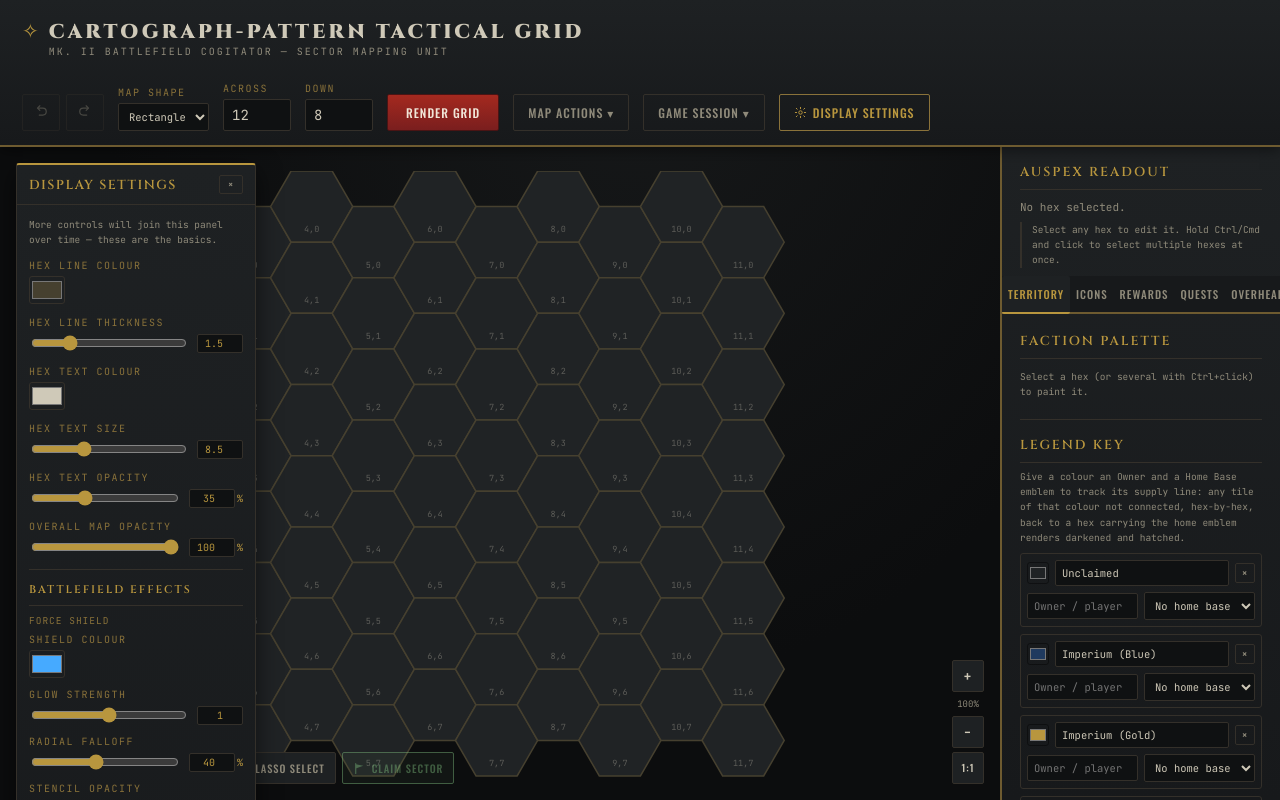
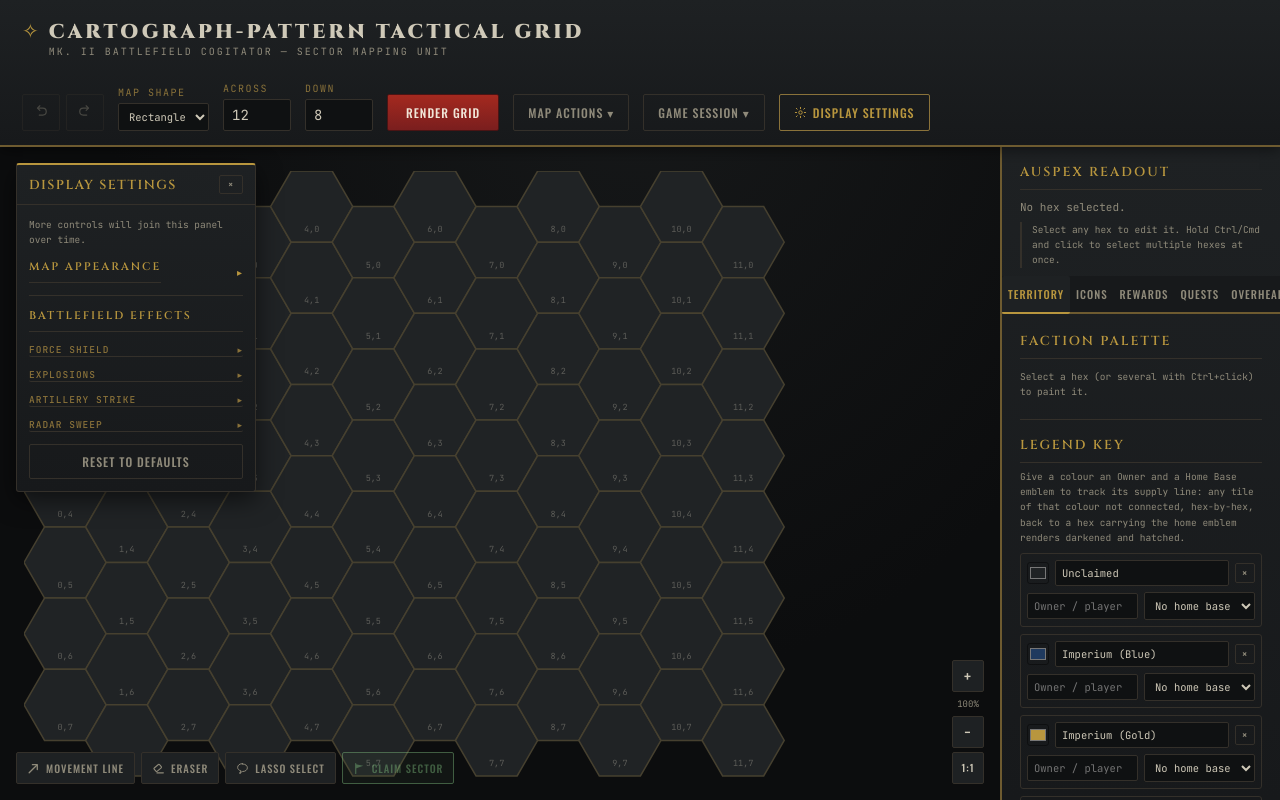
Before and after one commit to carnifex38/hex-campaign-map, a React (Vite) app: page / in a window 1280 px wide. Both pictures are taken after a click on the button "DISPLAY SETTINGS". Built offline with nearby package versions, Linux system fonts and the light colour scheme.

Commit message:
Added radar sweep and cleaned up Display settings

```diff
--- a/src/components/map/DisplaySettingsPanel.jsx
+++ b/src/components/map/DisplaySettingsPanel.jsx
@@ -1,4 +1,4 @@
-import React from 'react';
+import React, { useState } from 'react';
 import { useMapState, useMapActions } from '../../state/MapContext.jsx';
 
 const numberInputStyle = {
@@ -24,8 +24,11 @@ const numberInputStyle = {
 export default function DisplaySettingsPanel() {
   const state = useMapState();
   const actions = useMapActions();
+  const [openSections, setOpenSections] = useState({});
 
   if (!state.displaySettingsOpen) return null;
+
+  const toggleSection = (key) => setOpenSections((o) => ({ ...o, [key]: !o[key] }));
 
   const row = (label, control) => (
     <div className="field" style={{ gap: 4 }}>
@@ -77,6 +80,54 @@ export default function DisplaySettingsPanel() {
     );
   };
 
+  // A group of controls collapsed behind its own clickable header — the
+  // panel keeps growing as new settings/effects get GM-tunable knobs,
+  // and showing everything at once (most of which the GM isn't touching
+  // in any given session) is what made it too long. Collapsed by
+  // default; which ones are open is purely local UI state
+  // (openSections above), not worth persisting. `variant: 'title'` is
+  // for a top-level group (Map Appearance, Battlefield Effects — bigger
+  // text, no bottom border since it isn't nested under anything);
+  // plain/'sub' is for one effect's controls nested inside a 'title'
+  // group (smaller, dimmer, underlined to separate it from its
+  // siblings).
+  const section = (key, label, content, variant = 'sub') => {
+    const isOpen = !!openSections[key];
+    const isTitle = variant === 'title';
+    return (
+      <div style={isTitle ? undefined : { marginTop: 10 }}>
+        <button
+          onClick={() => toggleSection(key)}
+          style={{
+            width: '100%',
+            display: 'flex',
+            alignItems: 'center',
+            justifyContent: 'space-between',
+            background: 'transparent',
+            border: 'none',
+            borderBottom: isTitle ? 'none' : '1px solid var(--steel-line)',
+            padding: 0,
+            margin: 0,
+            cursor: 'pointer',
+            color: isTitle ? 'var(--gold)' : 'var(--gold-dim)',
+          }}
+        >
+          {isTitle ? (
+            <span className="panel-title" style={{ fontSize: 11, margin: 0 }}>{label}</span>
+          ) : (
+            <span style={{ fontFamily: 'var(--font-mono)', fontSize: 9.5, letterSpacing: 1, textTransform: 'uppercase' }}>{label}</span>
+          )}
+          <span style={{ fontSize: isTitle ? 10 : 9 }}>{isOpen ? '▾' : '▸'}</span>
+        </button>
+        {isOpen && (
+          <div style={{ display: 'flex', flexDirection: 'column', gap: 10, padding: isTitle ? '10px 0 0' : '10px 1px 0' }}>
+            {content}
+          </div>
+        )}
+      </div>
+    );
+  };
+
   return (
     <div
       style={{
@@ -124,9 +175,13 @@ export default function DisplaySettingsPanel() {
 
       <div style={{ padding: 12, display: 'flex', flexDirection: 'column', gap: 12 }}>
         <div className="hint-text" style={{ margin: 0 }}>
-          More controls will join this panel over time — these are the basics.
+          More controls will join this panel over time.
         </div>
 
+        {section(
+          'mapAppearance',
+          'Map Appearance',
+          <>
             {row(
               'Hex Line Colour',
               <input
@@ -180,14 +235,17 @@ export default function DisplaySettingsPanel() {
               onChange: actions.setMapOpacity,
               percent: true,
             })}
+          </>,
+          'title'
+        )}
 
         <div className="section" style={{ margin: 0, paddingTop: 12 }}>
-          <div className="panel-title" style={{ fontSize: 11, marginBottom: 8 }}>Battlefield Effects</div>
+          <div className="panel-title" style={{ fontSize: 11, marginBottom: 4 }}>Battlefield Effects</div>
 
-          <div style={{ fontFamily: 'var(--font-mono)', fontSize: 9.5, letterSpacing: 1, color: 'var(--gold-dim)', textTransform: 'uppercase', margin: '2px 0 6px' }}>
-            Force Shield
-          </div>
-          <div style={{ display: 'flex', flexDirection: 'column', gap: 10 }}>
+          {section(
+            'shield',
+            'Force Shield',
+            <>
               {row(
                 'Shield Colour',
                 <input
@@ -227,12 +285,13 @@ export default function DisplaySettingsPanel() {
                 step: 0.1,
                 onChange: actions.setShieldOpacityStrength,
               })}
-          </div>
+            </>
+          )}
 
-          <div style={{ fontFamily: 'var(--font-mono)', fontSize: 9.5, letterSpacing: 1, color: 'var(--gold-dim)', textTransform: 'uppercase', margin: '14px 0 6px' }}>
-            Explosions
-          </div>
-          {row(
+          {section(
+            'explosions',
+            'Explosions',
+            row(
               'Explosion Colour',
               <input
                 type="color"
@@ -240,12 +299,13 @@ export default function DisplaySettingsPanel() {
                 onChange={(e) => actions.setExplosionColor(e.target.value)}
                 style={{ width: 36, height: 28, border: '1px solid var(--steel-line)', background: 'none', padding: 0, cursor: 'pointer', borderRadius: 3 }}
               />
+            )
           )}
 
-          <div style={{ fontFamily: 'var(--font-mono)', fontSize: 9.5, letterSpacing: 1, color: 'var(--gold-dim)', textTransform: 'uppercase', margin: '14px 0 6px' }}>
-            Artillery Strike
-          </div>
-          <div style={{ display: 'flex', flexDirection: 'column', gap: 10 }}>
+          {section(
+            'artillery',
+            'Artillery Strike',
+            <>
               {sliderRow('Shell Speed', {
                 value: state.artillerySpeed,
                 min: 0.25,
@@ -260,7 +320,22 @@ export default function DisplaySettingsPanel() {
                 step: 0.25,
                 onChange: actions.setArtilleryFrequency,
               })}
-          </div>
+            </>
+          )}
+
+          {section(
+            'radar',
+            'Radar Sweep',
+            row(
+              'Radar Colour',
+              <input
+                type="color"
+                value={state.radarColor}
+                onChange={(e) => actions.setRadarColor(e.target.value)}
+                style={{ width: 36, height: 28, border: '1px solid var(--steel-line)', background: 'none', padding: 0, cursor: 'pointer', borderRadius: 3 }}
+              />
+            )
+          )}
         </div>
 
         <button className="btn-clear" style={{ marginTop: 0 }} onClick={actions.resetDisplaySettings}>
--- a/src/components/map/HexTile.jsx
+++ b/src/components/map/HexTile.jsx
@@ -170,6 +170,15 @@ export default function HexTile({ c, r, hexSize, entry, isSelected, isDisconnect
     }
     return out;
   }, [shieldOn, x, y, hexSize, shieldSeed]);
+
+  // "Radar Sweep": a simplified scope face — two concentric rings, a
+  // crosshair, and a rotating sweep wedge that fades out behind its own
+  // leading edge, echoing a classic circular radar display shrunk down
+  // to tile scale. Clipped to the tile's own outline the same way the
+  // Force Shield's facets are, so it never bleeds into neighbours.
+  const radarOn = hexEffect === 'radar';
+  const radarClipId = useId();
+  const radarColor = state.radarColor || '#39ff8f';
 
   const handleClick = (e) => {
     onSelect(`${c},${r}`, e.ctrlKey || e.metaKey);
@@ -488,6 +497,85 @@ export default function HexTile({ c, r, hexSize, entry, isSelected, isDisconnect
         );
       })()}
 
+      {radarOn && (() => {
+        // ringR/innerR are deliberately a bit smaller than the tile's
+        // own radius (a flat-top hex's inradius, along its flat
+        // top/bottom edges, is only ~0.87x its own "radius") so the
+        // rings and crosshair sit fully inside the tile instead of
+        // getting clipped flat by those edges. The sweep reaches the
+        // same distance as the outer ring, so it never overshoots it.
+        const ringR = hexSize * 0.78;
+        const innerR = hexSize * 0.44;
+        const sweepSlices = 14;
+        const arcSpan = 65; // degrees the trailing fade covers behind the leading edge
+        const sweepDur = 4; // seconds per full rotation
+        const rad = (deg) => (deg * Math.PI) / 180;
+        const rimPoint = (deg) => ({
+          px: x + ringR * Math.cos(rad(deg)),
+          py: y + ringR * Math.sin(rad(deg)),
+        });
+        const glowFilter = [
+          `drop-shadow(0 0 1.5px ${hexToRgba(lightenColor(radarColor, 0.4), 0.9)})`,
+          `drop-shadow(0 0 4px ${hexToRgba(radarColor, 0.6)})`,
+        ].join(' ');
+        return (
+          <g pointerEvents="none">
+            <defs>
+              <clipPath id={radarClipId}>
+                <polygon points={hexPoints(x, y, hexSize * 0.97)} />
+              </clipPath>
+            </defs>
+            <g clipPath={`url(#${radarClipId})`}>
+              {/* Dark scope face so the sweep/rings read clearly
+                  regardless of the tile's own territory colour. */}
+              <polygon points={hexPoints(x, y, hexSize)} fill="rgba(2,10,6,0.6)" />
+
+              {/* Static chrome: two rings, a crosshair, a centre dot —
+                  a shrunk-down echo of a classic radar scope's face. */}
+              <g style={{ filter: glowFilter }} opacity={0.55}>
+                <circle cx={x} cy={y} r={ringR} fill="none" stroke={radarColor} strokeWidth={1} />
+                <circle cx={x} cy={y} r={innerR} fill="none" stroke={radarColor} strokeWidth={0.75} />
+                <line x1={x - ringR} y1={y} x2={x + ringR} y2={y} stroke={radarColor} strokeWidth={0.6} />
+                <line x1={x} y1={y - ringR} x2={x} y2={y + ringR} stroke={radarColor} strokeWidth={0.6} />
+                <circle cx={x} cy={y} r={hexSize * 0.035} fill={radarColor} />
+              </g>
+
+              {/* Rotating sweep — a fan of thin slices fading out behind
+                  the bright leading edge, the whole fan rotating
+                  together via one animateTransform rather than each
+                  slice animating on its own. */}
+              <g style={{ filter: glowFilter }}>
+                {Array.from({ length: sweepSlices }, (_, i) => i).map((i) => {
+                  const a0 = -((i / sweepSlices) * arcSpan);
+                  const a1 = -(((i + 1) / sweepSlices) * arcSpan);
+                  const p0 = rimPoint(a0);
+                  const p1 = rimPoint(a1);
+                  const opacity = 0.5 * Math.pow(1 - i / sweepSlices, 1.6);
+                  return (
+                    <polygon
+                      key={i}
+                      points={`${x},${y} ${p0.px},${p0.py} ${p1.px},${p1.py}`}
+                      fill={radarColor}
+                      opacity={opacity}
+                    />
+                  );
+                })}
+                {/* Bright leading-edge scan line. */}
+                <line x1={x} y1={y} x2={x + ringR} y2={y} stroke={lightenColor(radarColor, 0.5)} strokeWidth={1.4} opacity={0.9} />
+                <animateTransform
+                  attributeName="transform"
+                  type="rotate"
+                  from={`0 ${x} ${y}`}
+                  to={`360 ${x} ${y}`}
+                  dur={`${sweepDur}s`}
+                  repeatCount="indefinite"
+                />
+              </g>
+            </g>
+          </g>
+        );
+      })()}
+
       {entry && entry.quest && entry.quest.status === 'active' && (() => {
         // Unresolved quest marker's badge, dead-centre in the hex,
         // static (no pulse/scale animation on the badge itself — only
--- a/src/state/MapContext.jsx
+++ b/src/state/MapContext.jsx
@@ -156,6 +156,7 @@ export function useMapActions() {
       setExplosionColor: (color) => dispatch({ type: 'SET_EXPLOSION_COLOR', color }),
       setArtillerySpeed: (value) => dispatch({ type: 'SET_ARTILLERY_SPEED', value }),
       setArtilleryFrequency: (value) => dispatch({ type: 'SET_ARTILLERY_FREQUENCY', value }),
+      setRadarColor: (color) => dispatch({ type: 'SET_RADAR_COLOR', color }),
       resetDisplaySettings: () => dispatch({ type: 'RESET_DISPLAY_SETTINGS' }),
       cleanAll: () => dispatch({ type: 'CLEAN_ALL' }),
 
--- a/src/state/mapReducer.js
+++ b/src/state/mapReducer.js
@@ -18,6 +18,7 @@ export const MOVEMENT_LINE_COLOR = '#d6392f'; // the "war room" red
 export const HEX_EFFECTS = [
   { id: 'explosions', label: 'Battle (Explosions)' },
   { id: 'shield', label: 'Force Shield' },
+  { id: 'radar', label: 'Radar Sweep' },
   // Needs two hexes (an origin and a target), not one — see
   // SET_HEX_EFFECT below and ReadoutPanel's dedicated 2-hex selector.
   // Excluded from HexInfoPopup's single-hex picker and ReadoutPanel's
@@ -52,6 +53,7 @@ export const DEFAULT_DISPLAY_SETTINGS = {
   explosionColor: '#ff8a3d',
   artillerySpeed: 1, // 0.25-3 multiplier on shell flight time (higher = faster shell, shorter time in the air)
   artilleryFrequency: 1, // 0.25-3 multiplier on fire rate (higher = shorter pause between shots)
+  radarColor: '#39ff8f', // classic phosphor green
 };
 
 export const initialState = {
@@ -509,6 +511,8 @@ export function mapReducer(state, action) {
       return { ...state, artillerySpeed: action.value };
     case 'SET_ARTILLERY_FREQUENCY':
       return { ...state, artilleryFrequency: action.value };
+    case 'SET_RADAR_COLOR':
+      return { ...state, radarColor: action.color };
     case 'RESET_DISPLAY_SETTINGS':
       return { ...state, ...DEFAULT_DISPLAY_SETTINGS };
 
```
Lines whose indentation alone changed are shown as unchanged.
